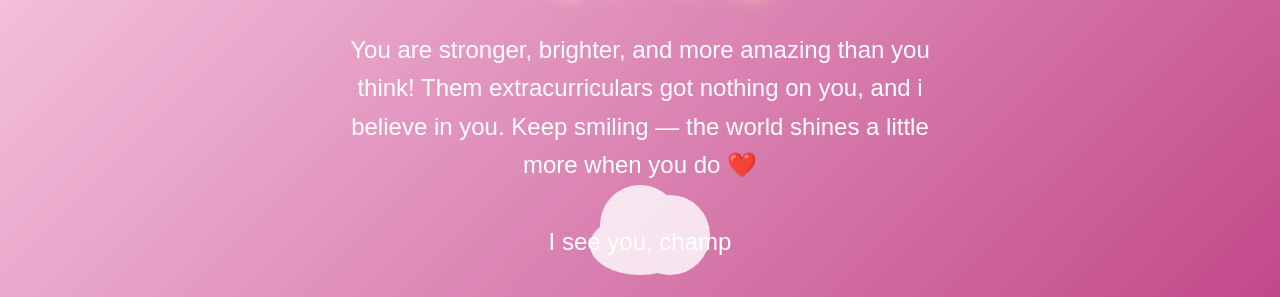
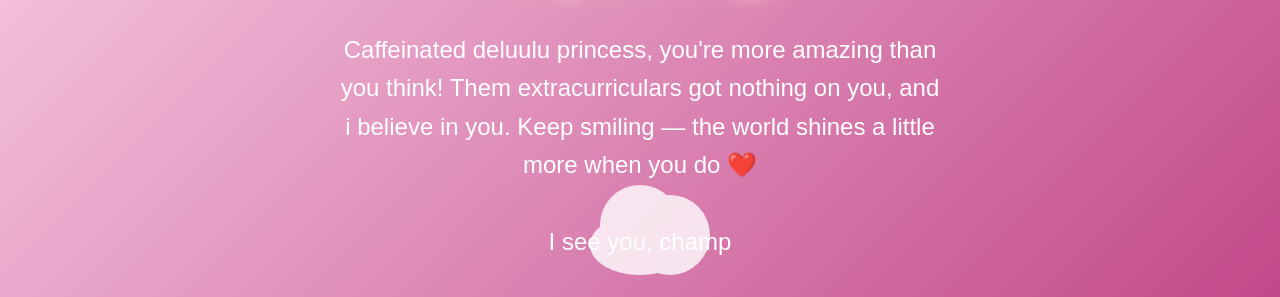
Before and after one commit to ratedbyall/I-see-you-Dree, a plain HTML site: page Index.html in a window 1280 px wide. Shown: the part 265-562 px from the top of the page. Drawn offline with Linux system fonts and the light colour scheme.

Commit message:
Update Index.html

```diff
--- a/Index.html
+++ b/Index.html
@@ -3,7 +3,7 @@
 <head>
   <meta charset="UTF-8">
   <meta name="viewport" content="width=device-width, initial-scale=1.0">
-  <title>Cheer Up, Joy!</title>
+  <title>I see you, Dree!</title>
   <style>
     body {
       background: linear-gradient(135deg, #fbd3e9, #bb377d);
@@ -105,7 +105,7 @@
 
   <h1>Hey Dree 💜</h1>
   <p>
-    You are stronger, brighter, and more amazing than you think!
+    Caffeinated deluulu princess, you're more amazing than you think!
     Them extracurriculars got nothing on you, and i believe in you.
     Keep smiling — the world shines a little more when you do ❤️
     <br><br>
```
